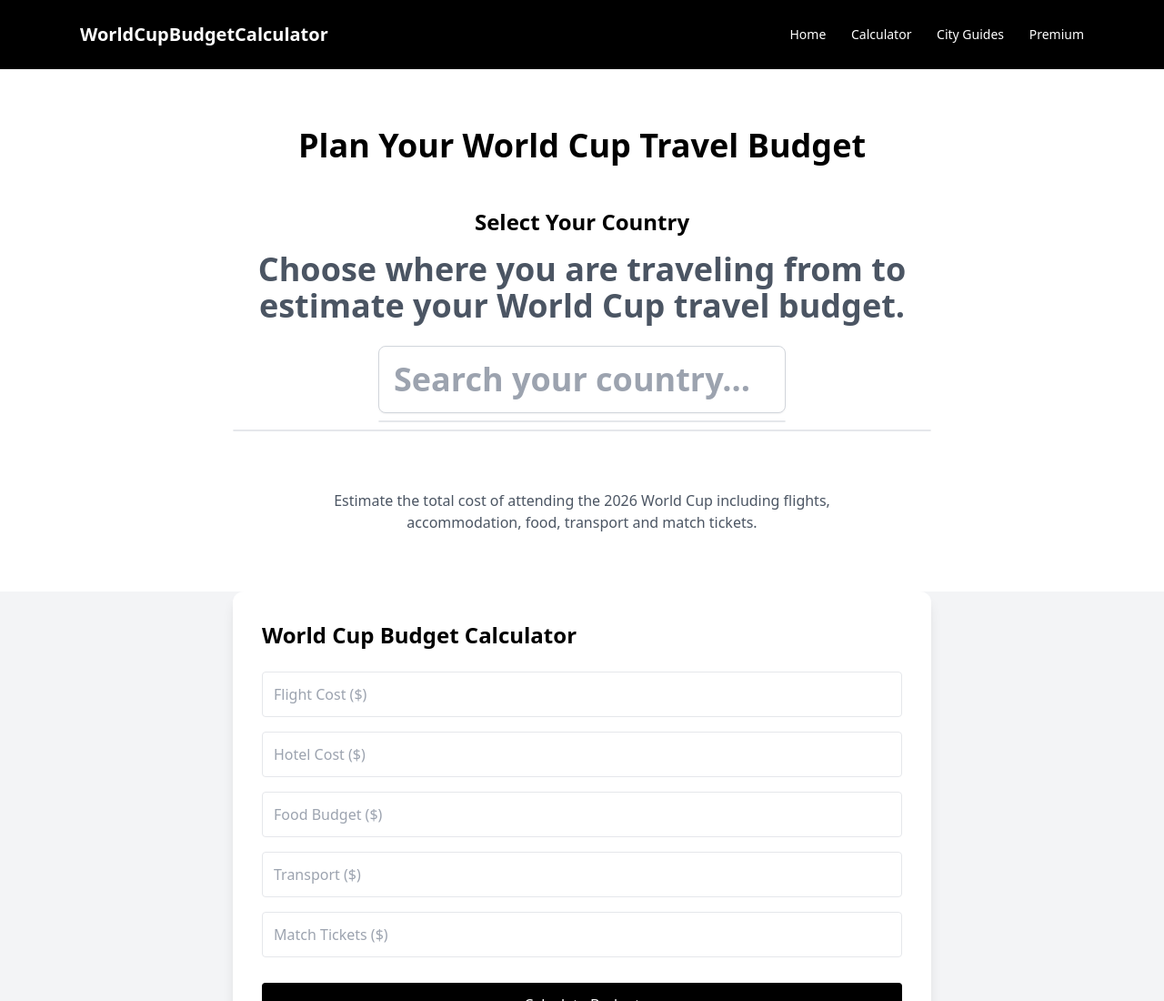
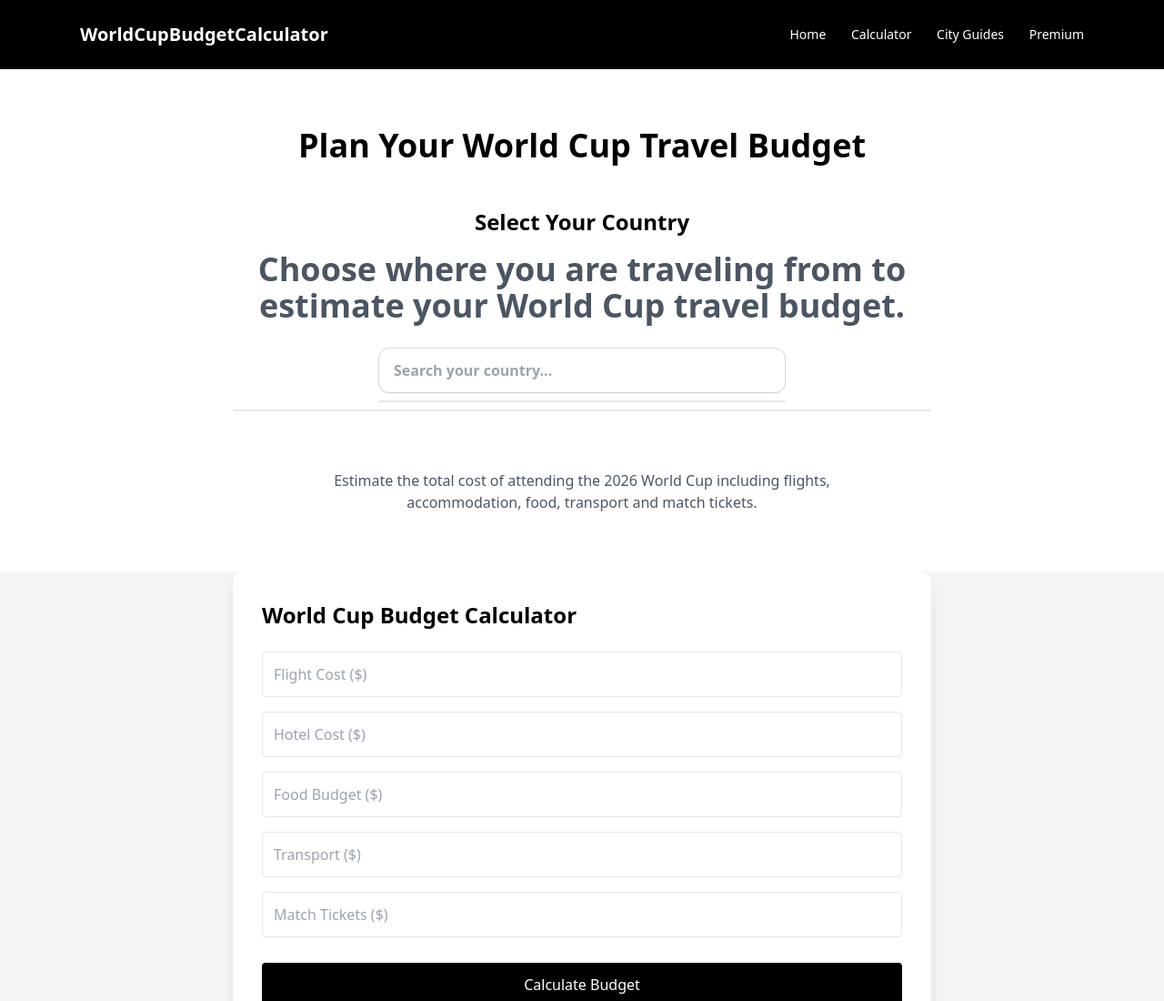
Before and after one commit to chrisko247/worldcupbudgetcalculator, a plain HTML site: page index.html in a window 1280 px wide. Shown: the top 1100 px of the page at 91% size. Drawn offline with nearby package versions, Linux system fonts and the light colour scheme.

Commit message:
Update index.html

```diff
--- a/index.html
+++ b/index.html
@@ -63,13 +63,14 @@ Choose where you are traveling from to estimate your World Cup travel budget.
 id="countrySearch"
 type="text"
 placeholder="Search your country..."
-class="w-full border border-gray-300 p-4 rounded-lg shadow-sm focus:outline-none focus:ring-2 focus:ring-black"
+class="w-full border border-gray-300 rounded-xl px-4 py-3 text-base shadow-sm focus:outline-none focus:ring-2 focus:ring-black"
 oninput="filterCountries()"
 />
 
-<div id="countryResults"
-class="bg-white border border-gray-200 rounded-lg mt-2 shadow-md max-h-48 overflow-y-auto">
-</div>
+<div
+id="countryResults"
+class="mt-2 bg-white border border-gray-200 rounded-xl shadow-lg max-h-60 overflow-y-auto"
+></div>
 
 </div>
 
@@ -247,7 +248,7 @@ const item = document.createElement("div");
 
 item.innerText = country;
 
-item.className = "px-4 py-2 text-sm text-gray-700 hover:bg-gray-100 cursor-pointer border-b";
+item.className = "px-4 py-3 text-sm text-gray-700 hover:bg-gray-100 cursor-pointer transition";
 item.onclick = function(){
 
 window.location.href = "country.html?c=" + country;
```
